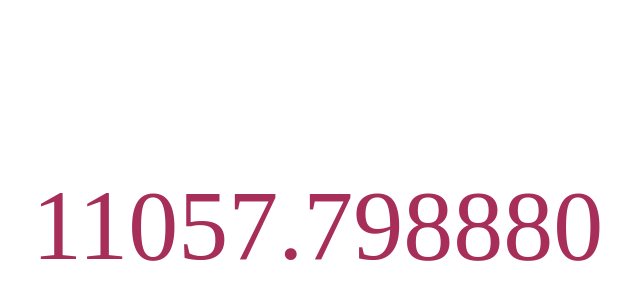
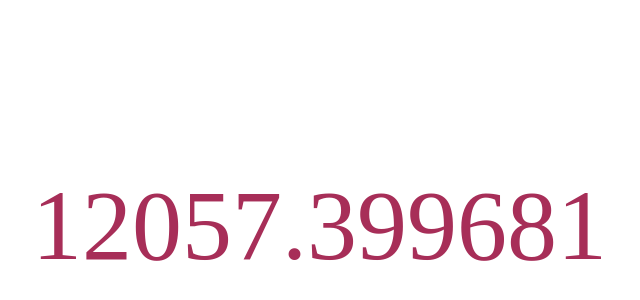
Before and after one commit to PasserAhao/nums, a plain HTML site: page wangxue/index.html in a window 1280 px wide. Shown: the part 192-492 px from the top of the page, without its empty margins (488-1128 px from the left). Drawn offline with Linux system fonts and the light colour scheme.

Commit message:
王雪存入1000

```diff
--- a/wangxue/index.html
+++ b/wangxue/index.html
@@ -10,8 +10,8 @@
     </div>
 </div>
 <script>
-    let a = 11024;
-    let b = "2024-03-02";
+    let a = 12057;
+    let b = "2024-04-08";
     let c = 0.03;
 
     // 计算今年的总天数
```
